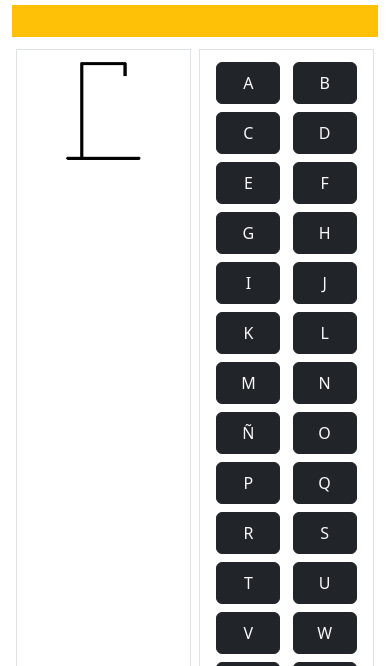
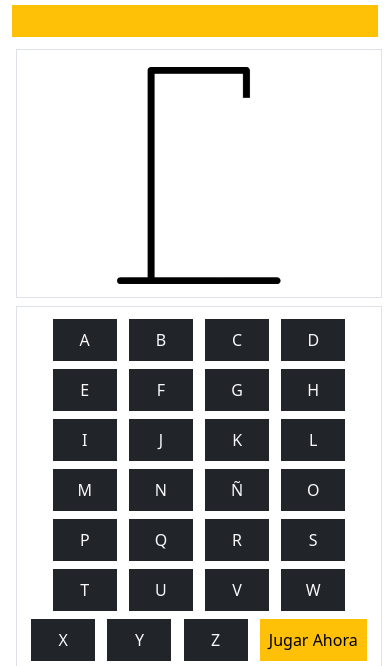
Before and after one commit to Vmart1989/juego_del_ahorcado, a plain HTML site: page index.html in a window 390 px wide. Shown: the part 140-806 px from the top of the page. Drawn offline with nearby package versions, Linux system fonts and the light colour scheme.

Commit message:
cambios al estilo responsive

```diff
--- a/index.html
+++ b/index.html
@@ -20,42 +20,42 @@
       <h3 id="palabra" class="text-bg-warning p-3 text-center display-4"></h3>
 
 
-      <div class="d-flex flex-row mb-3">
-        <div class="p-2 border m-1 w-50 text-center"><img id="imagen_ahorcado" style="width: 50%" src="img/a1.png" alt="imagen ahorcado" />
+      <div id="caja_doble" class="d-flex flex-row mb-3">
+        <div id="caja_ahorcado" class="p-2 border m-1 w-50 text-center"><img id="imagen_ahorcado" style="width: 50%" src="img/a1.png" alt="imagen ahorcado" />
 
         </div>
 
-        <div class="p-2 border m-1 w-50 text-center">
-            <button type="button" class="tecla btn btn-dark m-1 p-2 text-monospace text-light">A</button>
-            <button type="button" class="tecla btn btn-dark m-1 p-2 text-monospace text-light">B</button>
-            <button type="button" class="tecla btn btn-dark m-1 p-2 text-monospace text-light">C</button>
-            <button type="button" class="tecla btn btn-dark m-1 p-2 text-monospace text-light">D</button>
-            <button type="button" class="tecla btn btn-dark m-1 p-2 text-monospace text-light">E</button>
-            <button type="button" class="tecla btn btn-dark m-1 p-2 text-monospace text-light">F</button>
-            <button type="button" class="tecla btn btn-dark m-1 p-2 text-monospace text-light">G</button>
-            <button type="button" class="tecla btn btn-dark m-1 p-2 text-monospace text-light">H</button>
-            <button type="button" class="tecla btn btn-dark m-1 p-2 text-monospace text-light">I</button>
-            <button type="button" class="tecla btn btn-dark m-1 p-2 text-monospace text-light">J</button>
-            <button type="button" class="tecla btn btn-dark m-1 p-2 text-monospace text-light">K</button>
-            <button type="button" class="tecla btn btn-dark m-1 p-2 text-monospace text-light">L</button>
-            <button type="button" class="tecla btn btn-dark m-1 p-2 text-monospace text-light">M</button>
-            <button type="button" class="tecla btn btn-dark m-1 p-2 text-monospace text-light">N</button>
-            <button type="button" class="tecla btn btn-dark m-1 p-2 text-monospace text-light">Ñ</button>
-            <button type="button" class="tecla btn btn-dark m-1 p-2 text-monospace text-light">O</button>
-            <button type="button" class="tecla btn btn-dark m-1 p-2 text-monospace text-light">P</button>
-            <button type="button" class="tecla btn btn-dark m-1 p-2 text-monospace text-light">Q</button>
-            <button type="button" class="tecla btn btn-dark m-1 p-2 text-monospace text-light">R</button>
-            <button type="button" class="tecla btn btn-dark m-1 p-2 text-monospace text-light">S</button>
-            <button type="button" class="tecla btn btn-dark m-1 p-2 text-monospace text-light">T</button>
-            <button type="button" class="tecla btn btn-dark m-1 p-2 text-monospace text-light">U</button>
-            <button type="button" class="tecla btn btn-dark m-1 p-2 text-monospace text-light">V</button>
-            <button type="button" class="tecla btn btn-dark m-1 p-2 text-monospace text-light">W</button>
-            <button type="button" class="tecla btn btn-dark m-1 p-2 text-monospace text-light">X</button>
-            <button type="button" class="tecla btn btn-dark m-1 p-2 text-monospace text-light">Y</button>
-            <button type="button" class="tecla btn btn-dark m-1 p-2 text-monospace text-light">Z</button>
+        <div id="caja_teclado" class="p-2 border m-1 w-50 text-center">
+            <button type="button" class="tecla rounded-0 btn btn-dark m-1 p-2 text-monospace text-light">A</button>
+            <button type="button" class="tecla rounded-0 btn btn-dark m-1 p-2 text-monospace text-light">B</button>
+            <button type="button" class="tecla rounded-0 btn btn-dark m-1 p-2 text-monospace text-light">C</button>
+            <button type="button" class="tecla rounded-0 btn btn-dark m-1 p-2 text-monospace text-light">D</button>
+            <button type="button" class="tecla rounded-0 btn btn-dark m-1 p-2 text-monospace text-light">E</button>
+            <button type="button" class="tecla rounded-0 btn btn-dark m-1 p-2 text-monospace text-light">F</button>
+            <button type="button" class="tecla rounded-0 btn btn-dark m-1 p-2 text-monospace text-light">G</button>
+            <button type="button" class="tecla rounded-0 btn btn-dark m-1 p-2 text-monospace text-light">H</button>
+            <button type="button" class="tecla rounded-0 btn btn-dark m-1 p-2 text-monospace text-light">I</button>
+            <button type="button" class="tecla rounded-0 btn btn-dark m-1 p-2 text-monospace text-light">J</button>
+            <button type="button" class="tecla rounded-0 btn btn-dark m-1 p-2 text-monospace text-light">K</button>
+            <button type="button" class="tecla rounded-0 btn btn-dark m-1 p-2 text-monospace text-light">L</button>
+            <button type="button" class="tecla rounded-0 btn btn-dark m-1 p-2 text-monospace text-light">M</button>
+            <button type="button" class="tecla rounded-0 btn btn-dark m-1 p-2 text-monospace text-light">N</button>
+            <button type="button" class="tecla rounded-0 btn btn-dark m-1 p-2 text-monospace text-light">Ñ</button>
+            <button type="button" class="tecla rounded-0 btn btn-dark m-1 p-2 text-monospace text-light">O</button>
+            <button type="button" class="tecla rounded-0 btn btn-dark m-1 p-2 text-monospace text-light">P</button>
+            <button type="button" class="tecla rounded-0 btn btn-dark m-1 p-2 text-monospace text-light">Q</button>
+            <button type="button" class="tecla rounded-0 btn btn-dark m-1 p-2 text-monospace text-light">R</button>
+            <button type="button" class="tecla rounded-0 btn btn-dark m-1 p-2 text-monospace text-light">S</button>
+            <button type="button" class="tecla rounded-0 btn btn-dark m-1 p-2 text-monospace text-light">T</button>
+            <button type="button" class="tecla rounded-0 btn btn-dark m-1 p-2 text-monospace text-light">U</button>
+            <button type="button" class="tecla rounded-0 btn btn-dark m-1 p-2 text-monospace text-light">V</button>
+            <button type="button" class="tecla rounded-0 btn btn-dark m-1 p-2 text-monospace text-light">W</button>
+            <button type="button" class="tecla rounded-0 btn btn-dark m-1 p-2 text-monospace text-light">X</button>
+            <button type="button" class="tecla rounded-0 btn btn-dark m-1 p-2 text-monospace text-light">Y</button>
+            <button type="button" class="tecla rounded-0 btn btn-dark m-1 p-2 text-monospace text-light">Z</button>
 
-            <input type="button" class="btn btn-warning m-1 p-2" value="Jugar Ahora" id="empezar">
-          <input type="button" class="btn btn-warning m-1 p-2" value="Revelar palabra" id="revelar">
+            <input type="button" class="btn btn-warning m-1 p-2 rounded-0 " value="Jugar Ahora" id="empezar">
+          <input type="button" class="btn btn-warning m-1 p-2 rounded-0 " value="Revelar palabra" id="revelar">
 
           <h3 id="game_over" class="text-center display-4 m-5 fw-bold"></h3>
         </div>
--- a/script.js
+++ b/script.js
@@ -2,7 +2,7 @@
 let palabra = document.getElementById('palabra')
 
 
-let palabras = ['BALLENA','BRUJA', 'MARRON', 'FLORA', 'MOTOCICLETA', 'FRESA', 'BANANA', 'AGUA']
+let palabras = ['BALLENA','BRUJA', 'MARRON', 'FLORA', 'MOTOCICLETA', 'FRESA', 'BANANA', 'AGUA', 'FUTBOL', 'BALONCESTO', 'PLAYA', 'CONTENEDOR', 'PROGRAMACION', 'MITO', 'LENGUAJE', 'MICROBIO', 'SULTAN', 'ALFOMBRA', 'TELESCOPIO', 'TSUNAMI', 'ACORDEON', 'MILOJA', 'ORDENADOR']
 let imagen = document.getElementById("imagen_ahorcado")
 let game_over = document.getElementById("game_over")
 
--- a/styles.css
+++ b/styles.css
@@ -5,3 +5,16 @@
 
 
 }
+
+@media only screen and (max-width: 768px) {
+    /* For mobile phones: */
+    #caja_doble {
+      flex-direction: column!important;
+    }
+    #caja_ahorcado {
+        width: 100%!important;
+    }
+    #caja_teclado {
+        width: 100%!important;
+    }
+  }
```
Also changed, not shown: 2 other files.
